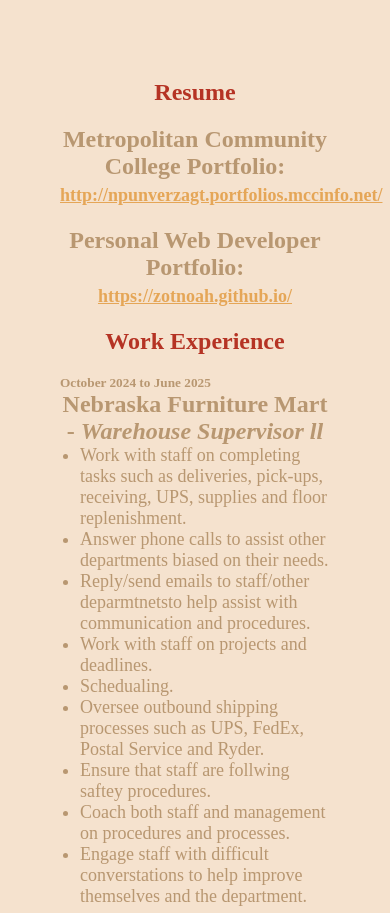
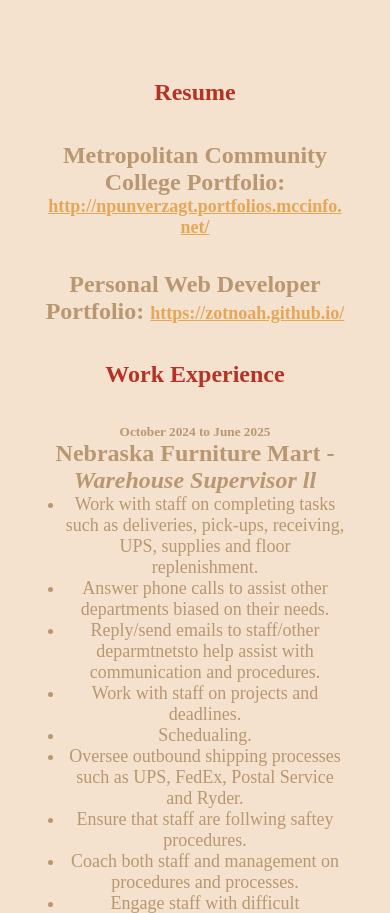
Before and after one commit to ZotNoah/ZotNoah.github.io, a plain HTML site: page index.html in a window 390 px wide. Shown: the part 3845-4758 px from the top of the page. Drawn offline with Linux system fonts and the light colour scheme.

Commit message:
updated style.css
idk anymore

```diff
--- a/style.css
+++ b/style.css
@@ -595,6 +595,19 @@
         transform: scale(1.05);
     }
 
+    .jobs {
+    max-width: 95%;
+    padding: 1rem;
+    text-align: center;
+    margin: 0 auto;
+  }
+
+  .jobs a {
+    display: inline-block;
+    word-break: break-word;
+  }
+
+
     /* CONTACT SECTION */
     #contactContainer {
         width: 90%;
```
